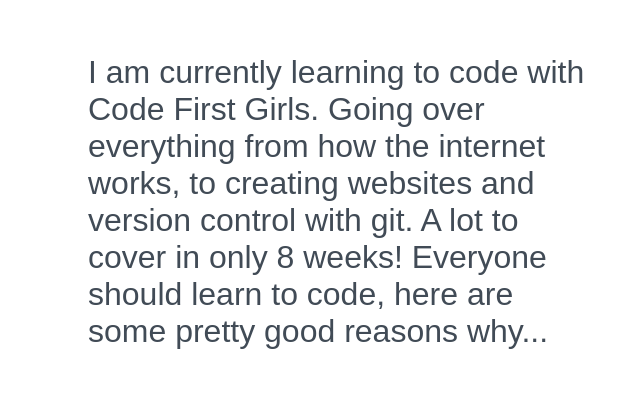
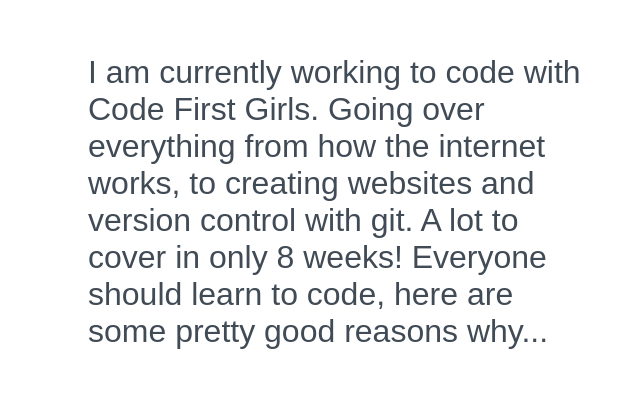
Before and after one commit to astokes19/my-first-wesbite, a plain HTML site: page index.html in a window 1280 px wide. Shown: the part 746-1146 px from the top of the page, 40-680 px from the left. Drawn offline with Linux system fonts and the light colour scheme.

```diff
--- a/index.html
+++ b/index.html
@@ -19,7 +19,7 @@
     </div>
 
     <div>
-      <p>I am currently learning to code with Code First Girls. Going over everything from how the
+      <p>I am currently working to code with Code First Girls. Going over everything from how the
         internet works, to creating websites and version control with git. A lot to cover in only 8 weeks!
         Everyone should learn to code, here are some pretty good reasons why...</p>
         <ol>
```
